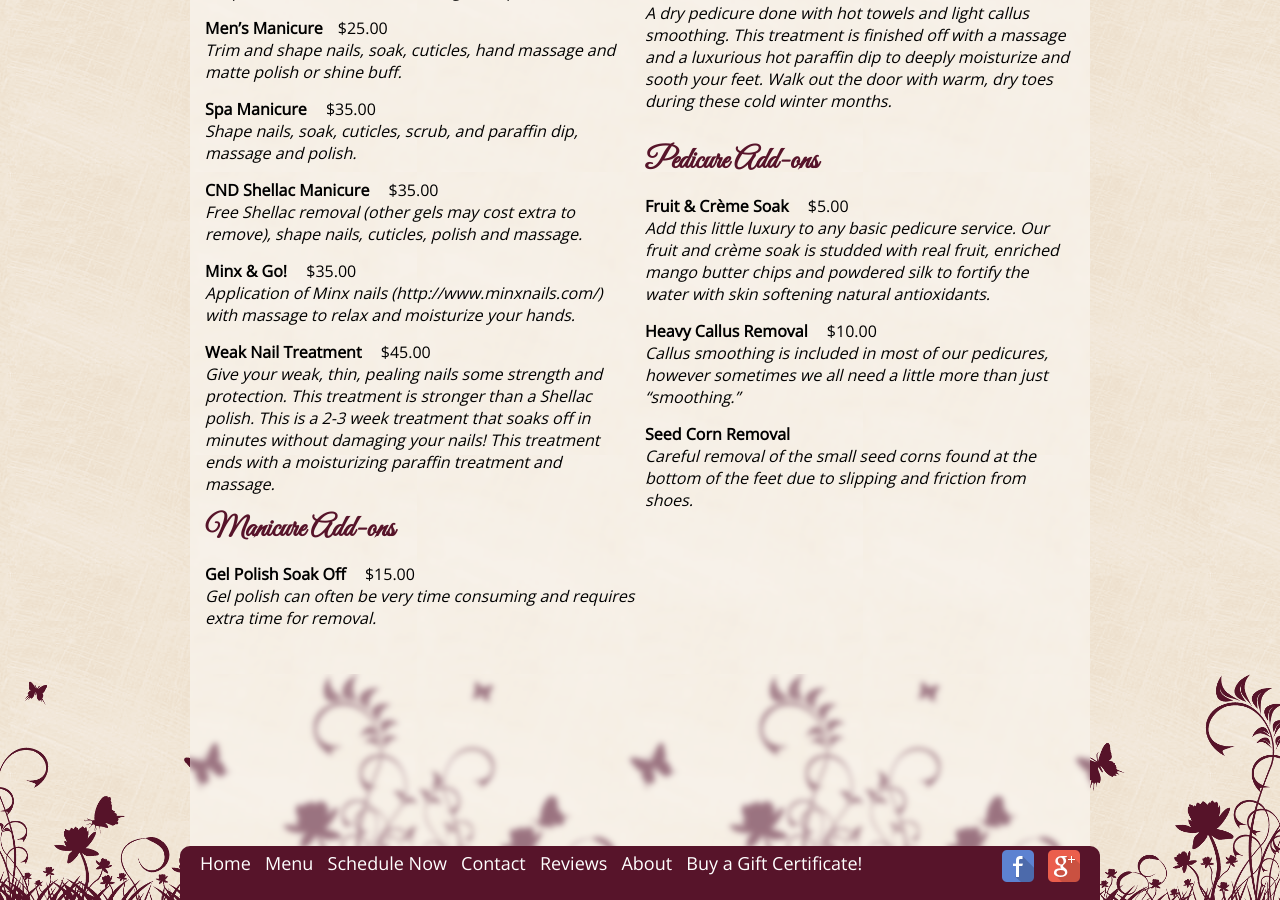
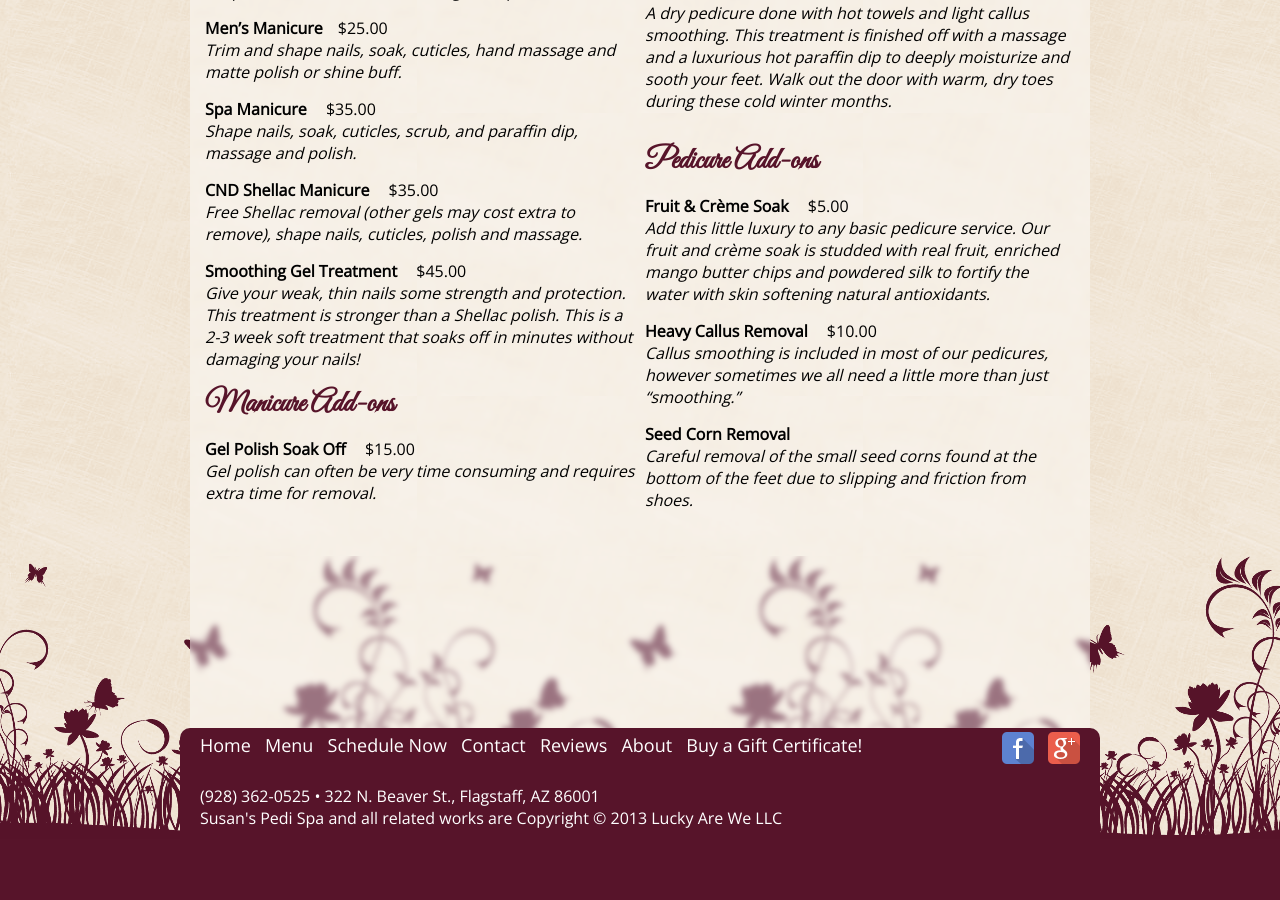
Before and after one commit to susanspedispa/susanspedispa.github.io, a Jekyll site: the page built from menu.html, in a window 1280 px wide and 900 px high, scrolled down 1179 px. Built offline with Jekyll 4.4.1, drawn with Linux system fonts in a browser that asks for light colours; after the commit the page ends 2018 px from its top, so only the background shows below that.

Commit message:
Update menu.html

```diff
--- a/_includes/menu.html
+++ b/_includes/menu.html
@@ -67,12 +67,8 @@
 	<div class="treatmentDescription">Free Shellac removal (other gels may cost extra to remove), shape nails, cuticles, polish and massage.</div>
 	</div>
 	<div class="treatment">
-	<span class="treatmentName">Minx & Go!</span><span class="treatmentPrice">  $35.00</span>
-	<div class="treatmentDescription">Application of Minx nails (http://www.minxnails.com/) with massage to relax and moisturize your hands.</div>
-	</div>
-	<div class="treatment">
-	<span class="treatmentName">Weak Nail Treatment</span><span class="treatmentPrice"> $45.00</span>
-	<div class="treatmentDescription">Give your weak, thin, pealing nails some strength and protection. This treatment is stronger than a Shellac polish. This is a 2-3 week treatment that soaks off in minutes without damaging your nails! This treatment ends with a moisturizing paraffin treatment and massage.</div>
+	<span class="treatmentName">Smoothing Gel Treatment</span><span class="treatmentPrice"> $45.00</span>
+	<div class="treatmentDescription">Give your weak, thin nails some strength and protection. This treatment is stronger than a Shellac polish. This is a 2-3 week soft treatment that soaks off in minutes without damaging your nails!</div>
 	<h3>Manicure Add-ons</h3>
 	<div class="treatment">
 	<span class="treatmentName">Gel Polish Soak Off</span> <span class="treatmentPrice">$15.00</span>
```
